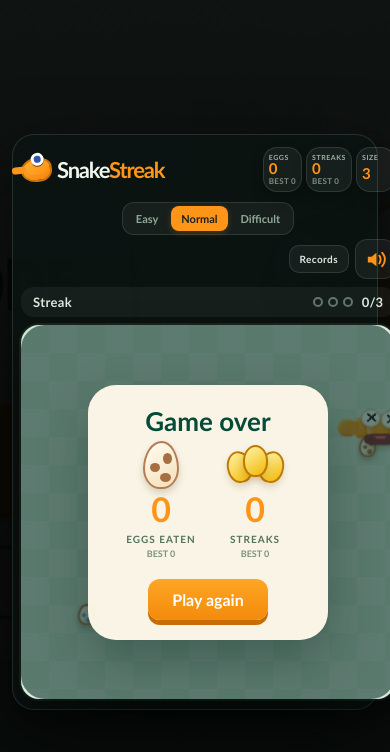
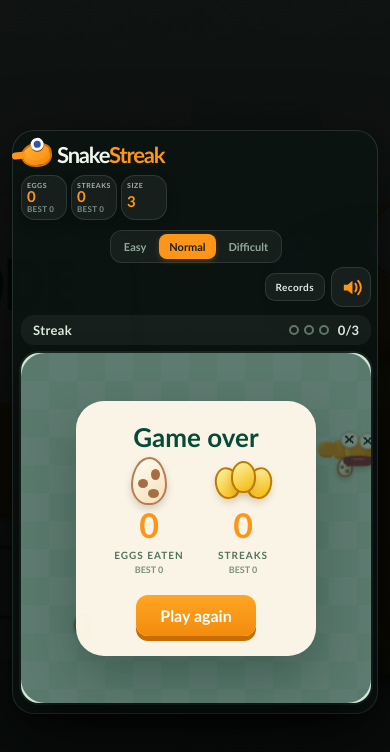
Before and after one commit to Cathy-5/SnakeStreak, a React (Vite) app: page / in a window 390 px wide. Shown: the top 752 px of the page. Built offline with nearby package versions, Linux system fonts and the light colour scheme.

Commit message:
add hint message

```diff
--- a/src/App.css
+++ b/src/App.css
@@ -20,6 +20,7 @@
 
 .game-shell {
   width: min(660px, calc(100vw - 24px));
+  box-sizing: border-box;
   position: relative;
   padding: 14px 18px 18px;
   border: 1px solid rgba(200, 231, 211, .14);
@@ -386,6 +387,36 @@
   background: rgba(255, 255, 255, .05);
   font-size: 13px;
   font-weight: 800;
+}
+
+.swipe-hint {
+  width: var(--board-size);
+  margin: 0 auto 9px;
+  padding: 8px 12px;
+  box-sizing: border-box;
+  display: none;
+  align-items: center;
+  justify-content: center;
+  gap: 8px;
+  border: 1px solid rgba(255, 149, 24, .42);
+  border-radius: 999px;
+  color: #fff2d6;
+  background: linear-gradient(90deg, rgba(255, 149, 24, .18), rgba(255, 149, 24, .08));
+  box-shadow: 0 0 0 rgba(255, 149, 24, 0);
+  font-size: 11px;
+  font-weight: 800;
+  text-align: center;
+  letter-spacing: .04em;
+  text-transform: uppercase;
+  animation: swipe-hint-pop 1.8s ease-in-out infinite;
+}
+
+.swipe-hint-icon {
+  color: var(--orange);
+  font-size: 17px;
+  font-weight: 900;
+  letter-spacing: -.12em;
+  line-height: 1;
 }
 
 .streak-label {
@@ -1302,6 +1333,17 @@
   from { opacity: 0; transform: translateY(-8px) scale(.98); }
 }
 
+@keyframes swipe-hint-pop {
+  0%, 100% {
+    transform: scale(1);
+    box-shadow: 0 0 0 rgba(255, 149, 24, 0);
+  }
+  45% {
+    transform: scale(1.025);
+    box-shadow: 0 0 18px rgba(255, 149, 24, .2);
+  }
+}
+
 @keyframes wow-segment-in {
   from { opacity: 0; transform: scale(.25) rotate(-18deg); }
 }
@@ -1463,12 +1505,13 @@
 
 @media (pointer: coarse) {
   .mobile-controls { display: grid; }
+  .swipe-hint { display: flex; }
 }
 
 @media (max-width: 620px) {
   :root {
     --board-size: min(
-      calc(100vw - 16px - env(safe-area-inset-left) - env(safe-area-inset-right)),
+      calc(100vw - 40px - env(safe-area-inset-left) - env(safe-area-inset-right)),
       max(280px, calc(100dvh - 250px)),
       560px
     );
@@ -1482,13 +1525,22 @@
       max(4px, env(safe-area-inset-left));
   }
   .game-shell { padding: 12px 8px 10px; border-radius: 22px; }
-  .game-header { gap: 6px; }
+  .game-header {
+    width: 100%;
+    display: grid;
+    gap: 8px;
+  }
   .brand { gap: 5px; }
   .brand h1 { font-size: 22px; }
   .brand-mark { width: 31px; height: 24px; }
   .brand-mark i { width: 13px; height: 13px; border-width: 3px; }
-  .scoreboard { gap: 4px; }
-  .scoreboard > span { min-width: 39px; padding: 5px; grid-template-columns: 1fr; gap: 0; }
+  .scoreboard {
+    width: 100%;
+    display: grid;
+    gap: 4px;
+    grid-template-columns: repeat(3, minmax(0, 1fr));
+  }
+  .scoreboard > span { min-width: 0; padding: 5px; grid-template-columns: 1fr; gap: 0; }
   .scoreboard small { font-size: 7px; }
   .scoreboard strong { font-size: 15px; }
   .sound-toggle { min-width: 34px; padding: 5px 3px; }
@@ -1617,6 +1669,8 @@
 
   .purple-warning { animation: none; }
 
+  .swipe-hint { animation: none; }
+
   .food-hazard,
   .food-gold,
   .food-hazard-anchor {
--- a/src/App.jsx
+++ b/src/App.jsx
@@ -849,6 +849,11 @@
           <strong>{sameColorCount}/3</strong>
         </div>
 
+        <p className="swipe-hint" role="status">
+          <span className="swipe-hint-icon" aria-hidden="true">↕ ↔</span>
+          <span>Swipe anywhere on the board to move</span>
+        </p>
+
         <div className="board-frame">
           <GameBoard
             key={gameId}
```
